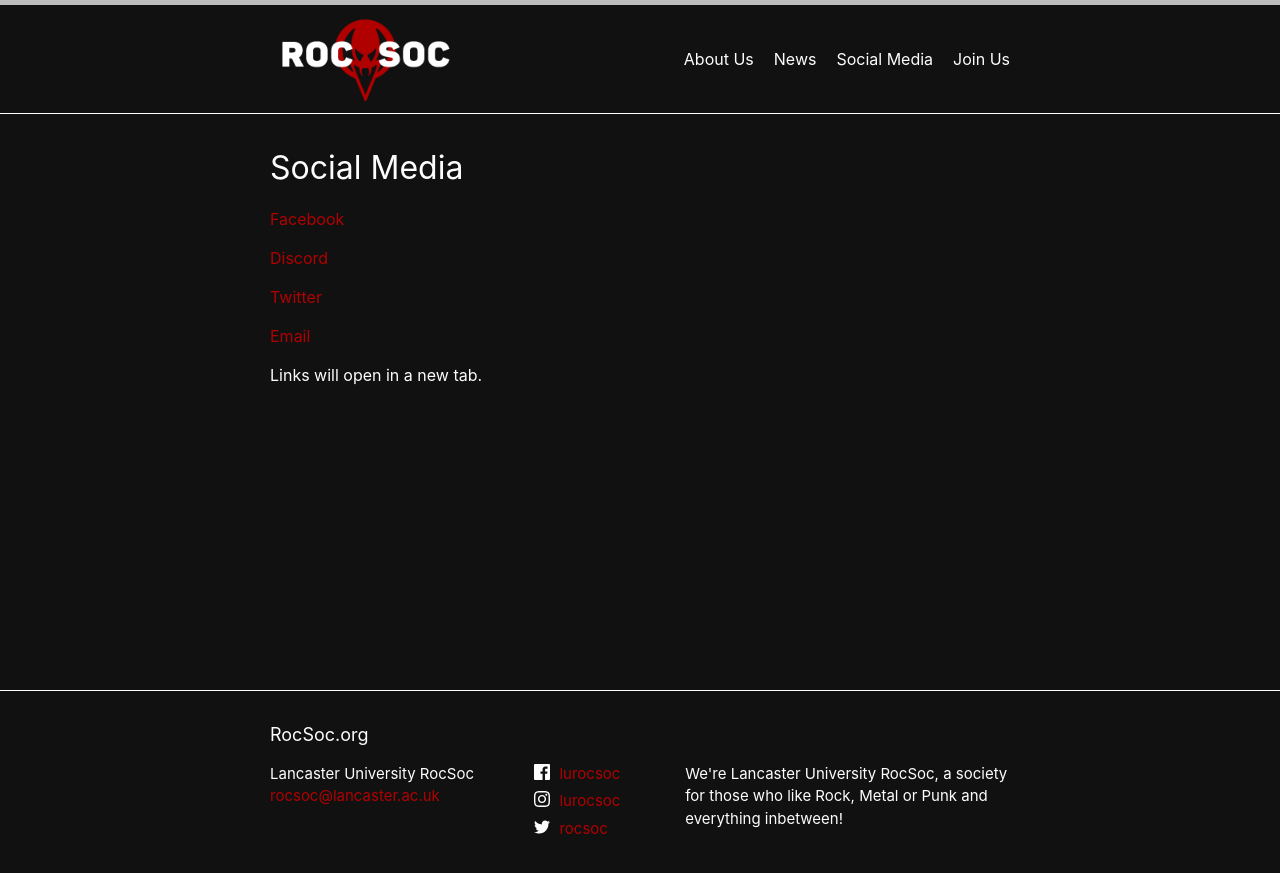
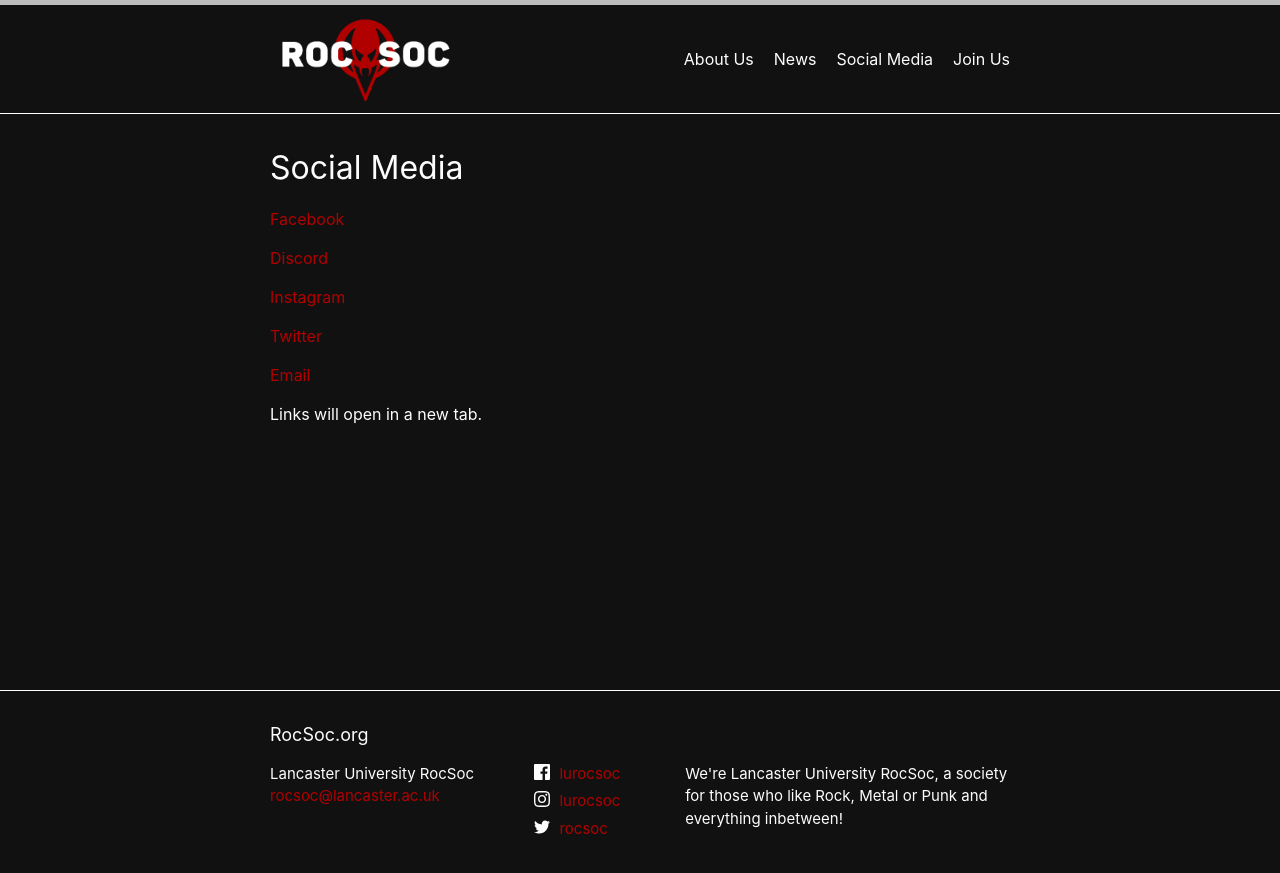
Before and after one commit to RocSoc/RocSoc.github.io, a Jekyll site: the page built from social.md, in a window 1280 px wide. Shown: the top 873 px of the page. Built offline with Jekyll 4.4.1, drawn with Linux system fonts in a browser that asks for light colours.

Commit message:
Update social.md
re-added insta

```diff
--- a/social.md
+++ b/social.md
@@ -8,6 +8,8 @@
 
 <p><a href="https://discord.gg/yKwXq3N" target="_blank">Discord</a></p>
 
+<p><a href="https://www.instagram.com/lurocsoc/" target="_blank">Instagram</a></p>
+
 <p><a href="https://twitter.com/RocSoc" target="_blank">Twitter</a></p>
 
 <p><a href="mailto:rocsoc@lancaster.ac.uk" target="_blank">Email</a></p>
```
